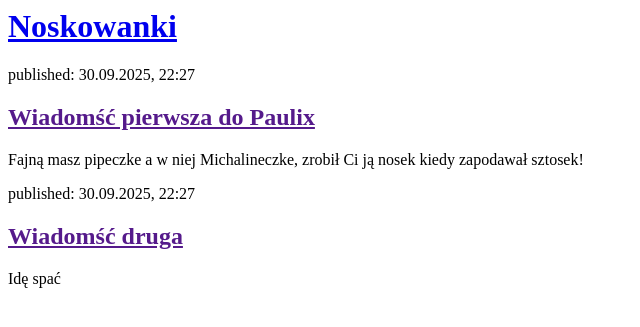
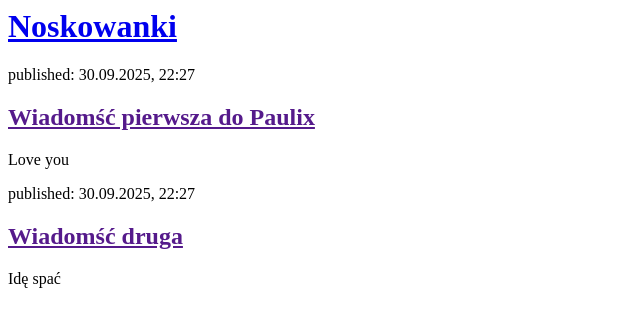
Before and after one commit to zakmich/my-first-blog, a Django app: page / in a window 1280 px wide. Shown: the top 327 px of the page, without its empty margins (0-640 px from the left). Run offline with Django 5.2, Linux system fonts and the light colour scheme.

Commit message:
Zmieniony kod HTML na stronie2.

```diff
--- a/blog/templates/blog/post_list.html
+++ b/blog/templates/blog/post_list.html
@@ -10,7 +10,7 @@
         <div>
             <p>published: 30.09.2025, 22:27</p>
             <h2><a href="">Wiadomść pierwsza do Paulix</a></h2>
-            <p>Fajną masz pipeczke a w niej Michalineczke, zrobił Ci ją nosek kiedy zapodawał sztosek!</p>
+            <p>Love you</p>
         </div>
 
         <div>
```
